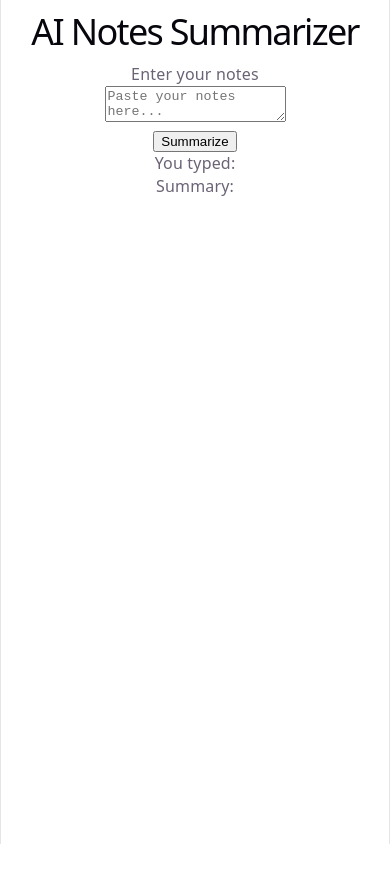
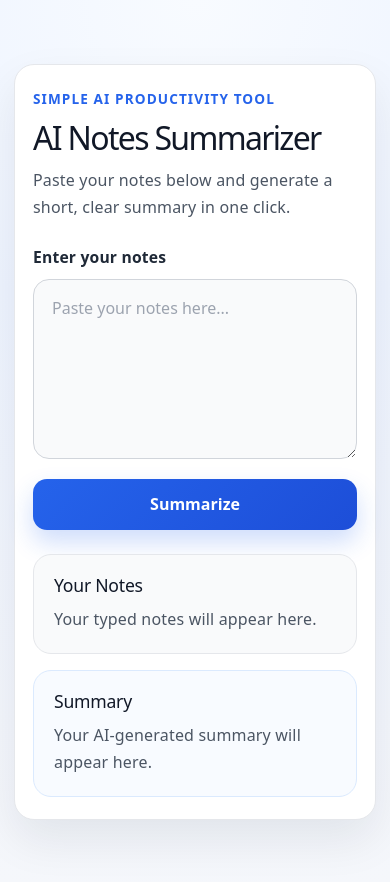
Before and after one commit to EsanduEpa/ai-notes-summarizer, a React (Vite) app in the folder client/: page / in a window 390 px wide. Before the commit the page ends 844 px from the top, so only its background shows below. Built offline with nearby package versions, Linux system fonts and the light colour scheme.

Commit message:
Refactor App component layout and styles; update AI model to gemini-1.5-flash

```diff
--- a/client/src/App.css
+++ b/client/src/App.css
@@ -1,184 +1,176 @@
-.counter {
-  font-size: 16px;
-  padding: 5px 10px;
-  border-radius: 5px;
-  color: var(--accent);
-  background: var(--accent-bg);
-  border: 2px solid transparent;
-  transition: border-color 0.3s;
+.app-shell {
+  min-height: 100vh;
+  display: flex;
+  align-items: center;
+  justify-content: center;
+  padding: 32px 20px;
+  background:
+    radial-gradient(circle at top, #f8fbff 0%, #eef4ff 38%, #f5f7fb 100%);
+}
+
+#root {
+  width: 100%;
+  max-width: none;
+  margin: 0;
+  border: none;
+  text-align: left;
+}
+
+.app-card {
+  width: min(100%, 760px);
+  background: #ffffff;
+  border: 1px solid #e5e7eb;
+  border-radius: 24px;
+  padding: 32px;
+  box-shadow: 0 20px 45px rgba(15, 23, 42, 0.08);
+}
+
+.app-header {
   margin-bottom: 24px;
+}
 
-  &:hover {
-    border-color: var(--accent-border);
+.app-eyebrow {
+  margin-bottom: 10px;
+  font-size: 0.85rem;
+  font-weight: 700;
+  letter-spacing: 0.08em;
+  text-transform: uppercase;
+  color: #2563eb;
+}
+
+.app-header h1 {
+  margin: 0 0 12px;
+  font-size: clamp(2rem, 4vw, 2.8rem);
+  line-height: 1.1;
+  color: #111827;
+}
+
+.app-description {
+  color: #4b5563;
+  font-size: 1rem;
+  line-height: 1.7;
+}
+
+.form-group {
+  display: flex;
+  flex-direction: column;
+  gap: 10px;
+  margin-bottom: 20px;
+}
+
+.notes-label {
+  font-size: 0.98rem;
+  font-weight: 600;
+  color: #1f2937;
+}
+
+.notes-textarea {
+  width: 100%;
+  min-height: 220px;
+  box-sizing: border-box;
+  padding: 16px 18px;
+  border: 1px solid #d1d5db;
+  border-radius: 16px;
+  background: #f9fafb;
+  color: #111827;
+  font: inherit;
+  line-height: 1.6;
+  resize: vertical;
+  transition:
+    border-color 0.2s ease,
+    box-shadow 0.2s ease,
+    background-color 0.2s ease;
+}
+
+.notes-textarea::placeholder {
+  color: #9ca3af;
+}
+
+.notes-textarea:focus {
+  outline: none;
+  border-color: #60a5fa;
+  background: #ffffff;
+  box-shadow: 0 0 0 4px rgba(96, 165, 250, 0.18);
+}
+
+.summarize-button {
+  border: none;
+  border-radius: 14px;
+  padding: 14px 22px;
+  background: linear-gradient(135deg, #2563eb, #1d4ed8);
+  color: #ffffff;
+  font: inherit;
+  font-weight: 700;
+  cursor: pointer;
+  transition:
+    transform 0.2s ease,
+    box-shadow 0.2s ease,
+    opacity 0.2s ease;
+  box-shadow: 0 12px 24px rgba(37, 99, 235, 0.22);
+}
+
+.summarize-button:hover:not(:disabled) {
+  transform: translateY(-1px);
+  box-shadow: 0 16px 28px rgba(37, 99, 235, 0.28);
+}
+
+.summarize-button:disabled {
+  cursor: not-allowed;
+  opacity: 0.7;
+  box-shadow: none;
+}
+
+.info-grid {
+  display: grid;
+  grid-template-columns: repeat(2, minmax(0, 1fr));
+  gap: 16px;
+  margin-top: 24px;
+}
+
+.result-box {
+  padding: 20px;
+  border: 1px solid #e5e7eb;
+  border-radius: 18px;
+  background: #f9fafb;
+}
+
+.result-box h2 {
+  margin: 0 0 10px;
+  font-size: 1.1rem;
+  color: #111827;
+}
+
+.result-box p {
+  color: #4b5563;
+  line-height: 1.7;
+  white-space: pre-wrap;
+  word-break: break-word;
+}
+
+.summary-box {
+  background: #f8fbff;
+  border-color: #dbeafe;
+}
+
+@media (max-width: 640px) {
+  .app-shell {
+    padding: 20px 14px;
   }
-  &:focus-visible {
-    outline: 2px solid var(--accent);
-    outline-offset: 2px;
+
+  .app-card {
+    padding: 22px 18px;
+    border-radius: 20px;
+  }
+
+  .notes-textarea {
+    min-height: 180px;
+  }
+
+  .summarize-button {
+    width: 100%;
+  }
+
+  .info-grid {
+    grid-template-columns: 1fr;
   }
 }
-
-.hero {
-  position: relative;
-
-  .base,
-  .framework,
-  .vite {
-    inset-inline: 0;
-    margin: 0 auto;
-  }
-
-  .base {
-    width: 170px;
-    position: relative;
-    z-index: 0;
-  }
-
-  .framework,
-  .vite {
-    position: absolute;
-  }
-
-  .framework {
-    z-index: 1;
-    top: 34px;
-    height: 28px;
-    transform: perspective(2000px) rotateZ(300deg) rotateX(44deg) rotateY(39deg)
-      scale(1.4);
-  }
-
-  .vite {
-    z-index: 0;
-    top: 107px;
-    height: 26px;
-    width: auto;
-    transform: perspective(2000px) rotateZ(300deg) rotateX(40deg) rotateY(39deg)
-      scale(0.8);
-  }
-}
-
-#center {
-  display: flex;
-  flex-direction: column;
-  gap: 25px;
-  place-content: center;
-  place-items: center;
-  flex-grow: 1;
-
-  @media (max-width: 1024px) {
-    padding: 32px 20px 24px;
-    gap: 18px;
-  }
-}
-
-#next-steps {
-  display: flex;
-  border-top: 1px solid var(--border);
-  text-align: left;
-
-  & > div {
-    flex: 1 1 0;
-    padding: 32px;
-    @media (max-width: 1024px) {
-      padding: 24px 20px;
-    }
-  }
-
-  .icon {
-    margin-bottom: 16px;
-    width: 22px;
-    height: 22px;
-  }
-
-  @media (max-width: 1024px) {
-    flex-direction: column;
-    text-align: center;
-  }
-}
-
-#docs {
-  border-right: 1px solid var(--border);
-
-  @media (max-width: 1024px) {
-    border-right: none;
-    border-bottom: 1px solid var(--border);
-  }
-}
-
-#next-steps ul {
-  list-style: none;
-  padding: 0;
-  display: flex;
-  gap: 8px;
-  margin: 32px 0 0;
-
-  .logo {
-    height: 18px;
-  }
-
-  a {
-    color: var(--text-h);
-    font-size: 16px;
-    border-radius: 6px;
-    background: var(--social-bg);
-    display: flex;
-    padding: 6px 12px;
-    align-items: center;
-    gap: 8px;
-    text-decoration: none;
-    transition: box-shadow 0.3s;
-
-    &:hover {
-      box-shadow: var(--shadow);
-    }
-    .button-icon {
-      height: 18px;
-      width: 18px;
-    }
-  }
-
-  @media (max-width: 1024px) {
-    margin-top: 20px;
-    flex-wrap: wrap;
-    justify-content: center;
-
-    li {
-      flex: 1 1 calc(50% - 8px);
-    }
-
-    a {
-      width: 100%;
-      justify-content: center;
-      box-sizing: border-box;
-    }
-  }
-}
-
-#spacer {
-  height: 88px;
-  border-top: 1px solid var(--border);
-  @media (max-width: 1024px) {
-    height: 48px;
-  }
-}
-
-.ticks {
-  position: relative;
-  width: 100%;
-
-  &::before,
-  &::after {
-    content: '';
-    position: absolute;
-    top: -4.5px;
-    border: 5px solid transparent;
-  }
-
-  &::before {
-    left: 0;
-    border-left-color: var(--border);
-  }
-  &::after {
-    right: 0;
-    border-right-color: var(--border);
-  }
-}
--- a/client/src/App.jsx
+++ b/client/src/App.jsx
@@ -1,4 +1,5 @@
 import { useState } from 'react';
+import './App.css';
 
 function App() {
   // Stores the full notes typed by the user.
@@ -29,13 +30,23 @@ function App() {
   }
 
   return (
-    <div>
+    <div className="app-shell">
+      <div className="app-card">
+        <div className="app-header">
+          <p className="app-eyebrow">Simple AI productivity tool</p>
           <h1>AI Notes Summarizer</h1>
-      <label>Enter your notes</label>
+          <p className="app-description">
+            Paste your notes below and generate a short, clear summary in one
+            click.
+          </p>
+        </div>
 
-      <br />
+        <div className="form-group">
+          <label htmlFor="notes" className="notes-label">Enter your notes</label>
 
           <textarea
+            id="notes"
+            className="notes-textarea"
             // Shows helper text before the user types.
             placeholder="Paste your notes here..."
             // Connects the textarea to the notes state.
@@ -43,18 +54,31 @@ function App() {
             // Updates notes state whenever the user types.
             onChange={(e) => setNotes(e.target.value)}
           />
-      <br />
+        </div>
 
-
-      <button onClick={handleSummarize} disabled={loading}>
+        <button
+          className="summarize-button"
+          onClick={handleSummarize}
+          disabled={loading}
+        >
           {/* Shows different text while loading. */}
           {loading ? 'Summarizing...' : 'Summarize'}
         </button>
 
+        <div className="info-grid">
+          <div className="result-box">
+            <h2>Your Notes</h2>
             {/* Displays the full notes entered by the user. */}
-      <p>You typed: {notes}</p>
+            <p>{notes || 'Your typed notes will appear here.'}</p>
+          </div>
+
+          <div className="result-box summary-box">
+            <h2>Summary</h2>
             {/* Displays the generated summary. */}
-      <p>Summary: {summary}</p>
+            <p>{summary || 'Your AI-generated summary will appear here.'}</p>
+          </div>
+        </div>
+      </div>
     </div>
   );
 }
```
Also changed, not shown: 1 other file (tests, documents, lock files or other folders). Lines whose indentation alone changed are shown as unchanged.
